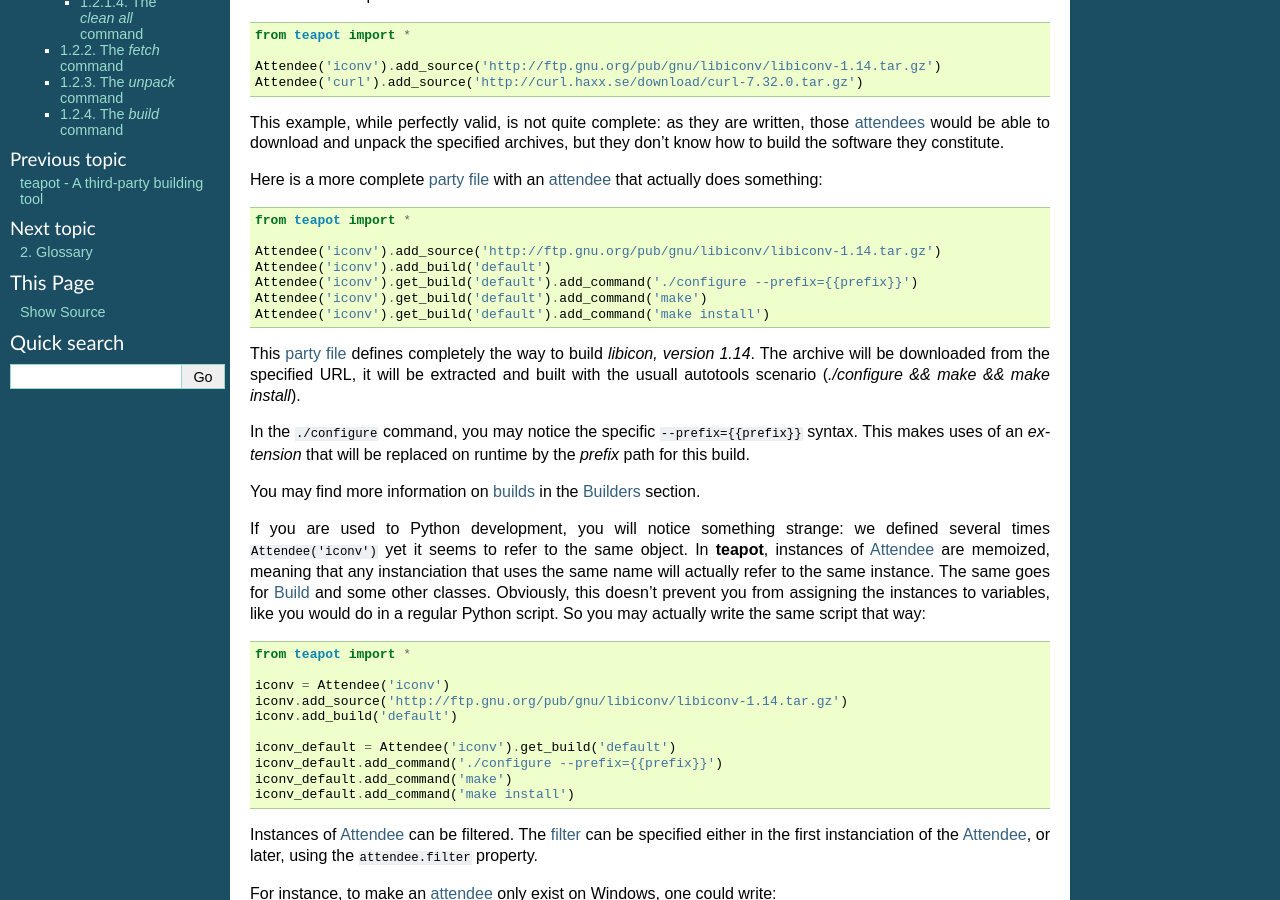
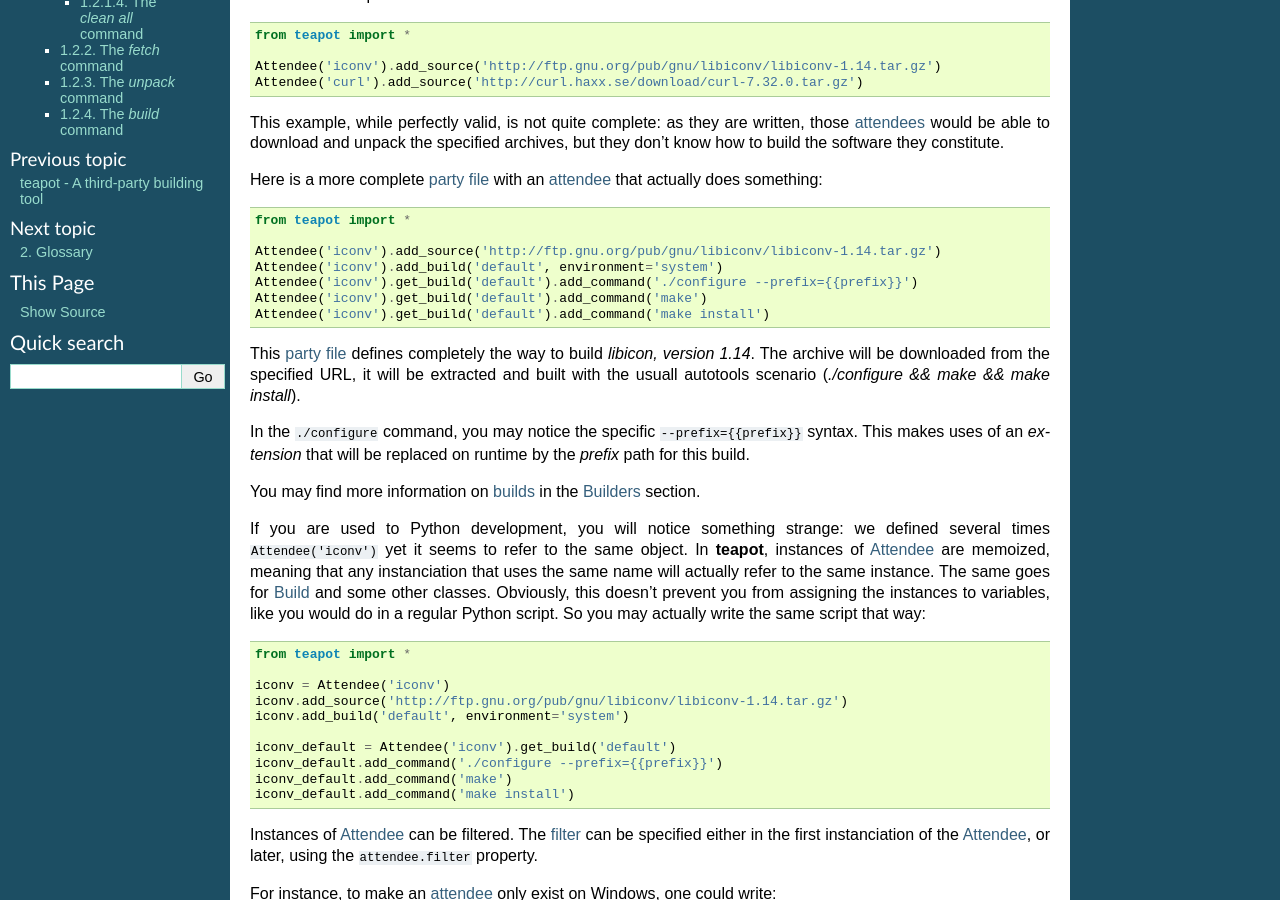
Before and after one commit to freelan-developers/teapot, a Sphinx documentation site: the page built from docs/source/the_party_file.rst, in a window 1280 px wide and 900 px high, scrolled down 448 px. Built offline with Sphinx 7.4.7, drawn with Linux system fonts in a browser that asks for light colours; some of the changed text lies outside the part shown.

Commit message:
Fixed incorrect documentation

```diff
--- a/docs/source/the_party_file.rst
+++ b/docs/source/the_party_file.rst
@@ -33,7 +33,7 @@ Here is a more complete :term:`party file` with an :term:`attendee` that actuall
     from teapot import *
 
     Attendee('iconv').add_source('http://ftp.gnu.org/pub/gnu/libiconv/libiconv-1.14.tar.gz')
-    Attendee('iconv').add_build('default')
+    Attendee('iconv').add_build('default', environment='system')
     Attendee('iconv').get_build('default').add_command('./configure --prefix={{prefix}}')
     Attendee('iconv').get_build('default').add_command('make')
     Attendee('iconv').get_build('default').add_command('make install')
@@ -52,7 +52,7 @@ If you are used to Python development, you will notice something strange: we def
 
     iconv = Attendee('iconv')
     iconv.add_source('http://ftp.gnu.org/pub/gnu/libiconv/libiconv-1.14.tar.gz')
-    iconv.add_build('default')
+    iconv.add_build('default', environment='system')
 
     iconv_default = Attendee('iconv').get_build('default')
     iconv_default.add_command('./configure --prefix={{prefix}}')
@@ -179,7 +179,7 @@ Builders are declared like so:
     from teapot import *
 
     Attendee('iconv').add_source('http://ftp.gnu.org/pub/gnu/libiconv/libiconv-1.14.tar.gz')
-    Attendee('iconv').add_build('default')
+    Attendee('iconv').add_build('default', environment='system')
     Attendee('iconv').get_build('default').add_command('./configure --prefix={{prefix}}')
     Attendee('iconv').get_build('default').add_command('make')
     Attendee('iconv').get_build('default').add_command('make install')
```
